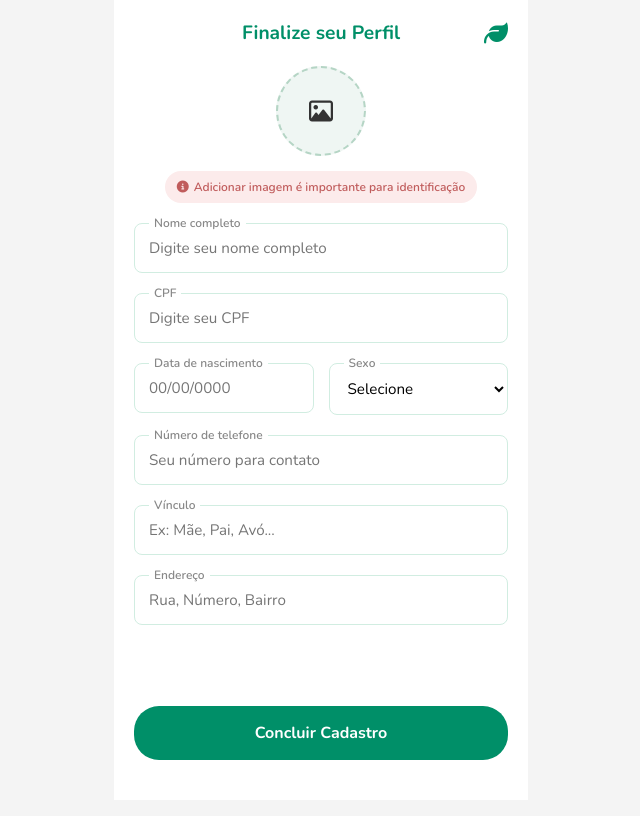
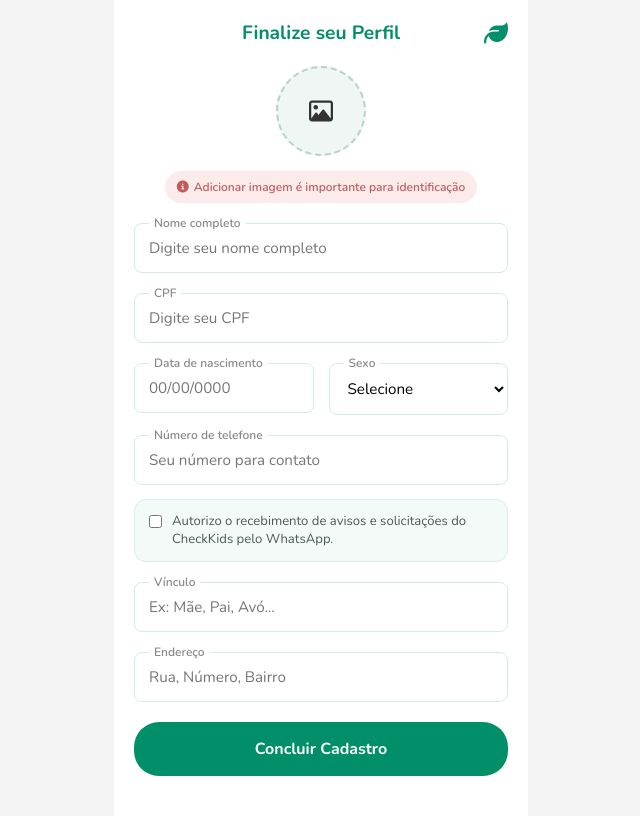
Before and after one commit to mizaflix/Check-in, a Flask app: page /finalizar_cadastro in a window 1280 px wide. Shown: the whole page, without its empty margins (319-959 px from the left). Before the commit the page ends 760 px from the top, so only its background shows below. Run offline with Flask 3, Linux system fonts and the light colour scheme; a user stored in the database is signed in.

Commit message:
integração com o twillo

```diff
--- a/app.py
+++ b/app.py
@@ -2,6 +2,8 @@ import os
 from datetime import datetime, date, timedelta
 import sqlite3
 import uuid
+import re
+import json
 from flask import Flask, render_template, request, redirect, url_for, flash, jsonify
 from flask_sqlalchemy import SQLAlchemy
 from flask_login import (
@@ -14,7 +16,10 @@ from flask_login import (
 )
 from werkzeug.security import generate_password_hash, check_password_hash
 from werkzeug.utils import secure_filename
-from sqlalchemy import event
+from sqlalchemy import event, inspect, text
+
+from twilio.rest import Client
+from twilio.base.exceptions import TwilioRestException
 
 
 app = Flask(__name__)
@@ -68,6 +73,110 @@ MESES_PT = [
     'Janeiro', 'Fevereiro', 'Março', 'Abril', 'Maio', 'Junho',
     'Julho', 'Agosto', 'Setembro', 'Outubro', 'Novembro', 'Dezembro'
 ]
+
+# ==========================================================
+# TWILIO / WHATSAPP
+# ==========================================================
+TWILIO_ACCOUNT_SID = os.getenv('TWILIO_ACCOUNT_SID', '').strip()
+TWILIO_AUTH_TOKEN = os.getenv('TWILIO_AUTH_TOKEN', '').strip()
+TWILIO_WHATSAPP_FROM = os.getenv(
+    'TWILIO_WHATSAPP_FROM',
+    'whatsapp:+14155238886'
+).strip()
+TWILIO_WHATSAPP_CONTENT_SID = os.getenv(
+    'TWILIO_WHATSAPP_CONTENT_SID',
+    ''
+).strip()
+
+
+def normalizar_telefone_brasil(telefone):
+    """Converte telefone brasileiro para E.164 (+55XXXXXXXXXXX)."""
+    digitos = re.sub(r'\D', '', telefone or '')
+
+    if digitos.startswith('55') and len(digitos) in (12, 13):
+        return '+' + digitos
+
+    if len(digitos) in (10, 11):
+        return '+55' + digitos
+
+    return None
+
+
+def twilio_configurado():
+    return bool(
+        TWILIO_ACCOUNT_SID
+        and TWILIO_AUTH_TOKEN
+        and TWILIO_WHATSAPP_FROM
+    )
+
+
+def enviar_whatsapp(telefone, nome_crianca, nome_turma):
+    """
+    Envia um alerta para o responsável pelo WhatsApp via Twilio.
+
+    Quando TWILIO_WHATSAPP_CONTENT_SID estiver configurado, a mensagem
+    usa um template aprovado com:
+      {{1}} = nome da criança
+      {{2}} = nome da sala
+
+    Sem Content SID, o envio usa texto livre e é indicado somente para
+    uma sessão WhatsApp já aberta (por exemplo, durante testes).
+    """
+    if not twilio_configurado():
+        return False, 'Twilio não configurado no ambiente.'
+
+    destino = normalizar_telefone_brasil(telefone)
+    if not destino:
+        return False, 'Número de WhatsApp inválido ou ausente.'
+
+    try:
+        client = Client(TWILIO_ACCOUNT_SID, TWILIO_AUTH_TOKEN)
+
+        parametros = {
+            'from_': TWILIO_WHATSAPP_FROM,
+            'to': f'whatsapp:{destino}',
+        }
+
+        if TWILIO_WHATSAPP_CONTENT_SID:
+            parametros['content_sid'] = TWILIO_WHATSAPP_CONTENT_SID
+            parametros['content_variables'] = json.dumps({
+                '1': nome_crianca,
+                '2': nome_turma,
+            }, ensure_ascii=False)
+        else:
+            parametros['body'] = (
+                f'🚨 Atenção! O responsável por {nome_crianca} '
+                f'precisa comparecer à sala {nome_turma}. '
+                'Por favor, dirija-se à sala assim que possível.'
+            )
+
+        mensagem = client.messages.create(**parametros)
+
+        print('=' * 60)
+        print('WHATSAPP ENVIADO VIA TWILIO')
+        print('Destino:', destino)
+        print('SID:', mensagem.sid)
+        print('Status:', mensagem.status)
+        print('=' * 60)
+
+        return True, mensagem.sid
+
+    except TwilioRestException as e:
+        print('=' * 60)
+        print('ERRO TWILIO / WHATSAPP')
+        print('Código:', getattr(e, 'code', None))
+        print('Mensagem:', str(e))
+        print('=' * 60)
+        return False, f'Twilio {getattr(e, "code", "")}: {e}'
+
+    except Exception as e:
+        print('=' * 60)
+        print('ERRO AO ENVIAR WHATSAPP')
+        print(repr(e))
+        print('=' * 60)
+        return False, repr(e)
+
+
 
 def salvar_foto(arquivo, prefixo):
     """Salva uma imagem com nome único para evitar sobrescrita entre usuários."""
@@ -170,6 +279,12 @@ class Responsavel(db.Model):
     vinculo = db.Column(db.String(50), nullable=False)
     endereco = db.Column(db.String(200), nullable=True)
     foto_url = db.Column(db.String(200), nullable=True, default='default.png')
+    whatsapp_opt_in = db.Column(
+        db.Boolean,
+        nullable=False,
+        default=False,
+        server_default='false'
+    )
 
 class Crianca(db.Model):
     id = db.Column(db.Integer, primary_key=True)
@@ -377,7 +492,8 @@ def finalizar_cadastro():
             telefone=request.form.get('telefone'),
             vinculo=request.form.get('vinculo'),
             endereco=request.form.get('endereco'),
-            foto_url=foto_nome
+            foto_url=foto_nome,
+            whatsapp_opt_in=request.form.get('whatsapp_opt_in') == 'on'
         )
 
         db.session.add(responsavel_principal)
@@ -761,7 +877,56 @@ def chamar_responsavel(crianca_id, turma_id):
     db.session.add(nova_notif)
     db.session.commit()
 
-    flash(f'O responsável de {crianca.nome} foi notificado no painel do site com sucesso!', 'success')
+    # Busca o cadastro do responsável que está ligado à conta da criança.
+    responsavel = Responsavel.query.filter_by(
+        usuario_id=crianca.responsavel_id
+    ).first()
+
+    # Fallback para o telefone salvo na conta Usuario.
+    usuario_responsavel = db.session.get(
+        Usuario,
+        crianca.responsavel_id
+    )
+
+    telefone = None
+    opt_in = False
+
+    if responsavel:
+        telefone = responsavel.telefone
+        opt_in = bool(responsavel.whatsapp_opt_in)
+
+    if not telefone and usuario_responsavel:
+        telefone = usuario_responsavel.telefone
+
+    # O alerta interno continua funcionando mesmo quando o WhatsApp
+    # não estiver configurado ou o responsável não tiver dado opt-in.
+    whatsapp_enviado = False
+
+    if opt_in:
+        whatsapp_enviado, detalhe_whatsapp = enviar_whatsapp(
+            telefone,
+            crianca.nome,
+            turma.nome_classe
+        )
+    else:
+        detalhe_whatsapp = (
+            'Responsável não autorizou o recebimento de mensagens pelo WhatsApp.'
+        )
+        print('[WHATSAPP] Envio ignorado:', detalhe_whatsapp)
+
+    if whatsapp_enviado:
+        flash(
+            f'O responsável de {crianca.nome} foi notificado no painel e pelo WhatsApp.',
+            'success'
+        )
+    else:
+        flash(
+            f'O responsável de {crianca.nome} foi notificado no painel. '
+            'O WhatsApp não foi enviado.',
+            'warning'
+        )
+        print('[WHATSAPP] Detalhe:', detalhe_whatsapp)
+
     return redirect(url_for('lista_presenca', turma_id=turma_id))
 
 @app.route('/detalhes_crianca/<int:crianca_id>')
@@ -835,6 +1000,14 @@ def minha_conta():
     if request.method == 'POST':
         current_user.nome = request.form.get('nome')
         current_user.telefone = request.form.get('telefone')
+
+        responsavel = Responsavel.query.filter_by(
+            usuario_id=current_user.id
+        ).first()
+
+        if responsavel and current_user.telefone:
+            responsavel.telefone = current_user.telefone
+
         db.session.commit()
         return redirect(url_for('configuracoes'))
     return render_template('minha_conta.html')
@@ -854,7 +1027,8 @@ def adicionar_responsavel():
             telefone=request.form.get('telefone'),
             vinculo=request.form.get('vinculo'),
             endereco=request.form.get('endereco'),
-            foto_url=foto_nome
+            foto_url=foto_nome,
+            whatsapp_opt_in=request.form.get('whatsapp_opt_in') == 'on'
         )
         db.session.add(novo_responsavel)
         db.session.commit()
@@ -1460,6 +1634,39 @@ def configurar_sqlite():
 
 
 # ==========================================================
+# MIGRAÇÃO COMPATÍVEL COM BANCOS EXISTENTES
+# ==========================================================
+
+def garantir_coluna_whatsapp_opt_in():
+    """Garante a coluna de consentimento no banco já existente."""
+    inspector = inspect(db.engine)
+
+    if 'responsavel' not in inspector.get_table_names():
+        return
+
+    colunas = {col['name'] for col in inspector.get_columns('responsavel')}
+
+    if 'whatsapp_opt_in' in colunas:
+        return
+
+    if db.engine.dialect.name == 'postgresql':
+        comando = (
+            'ALTER TABLE responsavel '
+            'ADD COLUMN IF NOT EXISTS whatsapp_opt_in BOOLEAN NOT NULL DEFAULT FALSE'
+        )
+    else:
+        comando = (
+            'ALTER TABLE responsavel '
+            'ADD COLUMN whatsapp_opt_in BOOLEAN NOT NULL DEFAULT 0'
+        )
+
+    with db.engine.begin() as conn:
+        conn.execute(text(comando))
+
+    print('Coluna responsavel.whatsapp_opt_in criada.')
+
+
+# ==========================================================
 # INICIALIZAÇÃO DO BANCO
 # ==========================================================
 
@@ -1490,6 +1697,9 @@ def inicializar_banco():
 
             # Cria as tabelas definidas nos modelos
             db.create_all()
+
+            # Adapta a tabela Responsavel em bancos antigos.
+            garantir_coluna_whatsapp_opt_in()
 
             print("Tabelas verificadas/criadas com sucesso.")
 
--- /dev/null
+++ b/migrar_twilio.sql
@@ -0,0 +1,11 @@
+-- Execute no PostgreSQL do Render uma única vez se preferir fazer a migração manualmente.
+-- O app.py desta versão também verifica/cria a coluna automaticamente na inicialização.
+
+ALTER TABLE responsavel
+ADD COLUMN IF NOT EXISTS whatsapp_opt_in BOOLEAN NOT NULL DEFAULT FALSE;
+
+-- Conferência:
+SELECT column_name, data_type, is_nullable, column_default
+FROM information_schema.columns
+WHERE table_name = 'responsavel'
+  AND column_name = 'whatsapp_opt_in';
--- a/requirements.txt
+++ b/requirements.txt
@@ -4,3 +4,4 @@ Flask-Login
 Werkzeug
 gunicorn
 psycopg2-binary==2.9.9
+twilio>=9.0.0
--- a/templates/finalizar_cadastro.html
+++ b/templates/finalizar_cadastro.html
@@ -24,6 +24,9 @@
         .input-wrapper input:focus, .input-wrapper select:focus { border-color: #008f68; }
         .row { display: flex; gap: 15px; }
         .row .input-wrapper { flex: 1; }
+
+        .whatsapp-consent { display:flex; align-items:flex-start; gap:10px; margin:-6px 0 20px; padding:12px 14px; background:#f4faf7; border:1px solid #d9eee5; border-radius:12px; color:#4b5b55; font-size:.82rem; line-height:1.4; cursor:pointer; }
+        .whatsapp-consent input { margin-top:3px; accent-color:#008f68; }
         .btn-submit { background-color: #008f68; color: white; border: none; padding: 16px; border-radius: 25px; font-size: 1rem; font-weight: 700; width: 100%; cursor: pointer; margin-top: auto; margin-bottom: 20px; }
     </style>
 </head>
@@ -60,6 +63,11 @@
                 </div>
             </div>
             <div class="input-wrapper"><label>Número de telefone</label><input type="tel" name="telefone" placeholder="Seu número para contato" required></div>
+            <label class="whatsapp-consent">
+                <input type="checkbox" name="whatsapp_opt_in" value="1">
+                <span>Autorizo o recebimento de avisos e solicitações do CheckKids pelo WhatsApp.</span>
+            </label>
+
             <div class="input-wrapper"><label>Vínculo</label><input type="text" name="vinculo" placeholder="Ex: Mãe, Pai, Avó..." required></div>
             <div class="input-wrapper"><label>Endereço</label><input type="text" name="endereco" placeholder="Rua, Número, Bairro"></div>
 
```
Also changed, not shown: templates/adicionar_responsavel.html (+8 -0 lines), README.md, 1 other file.
